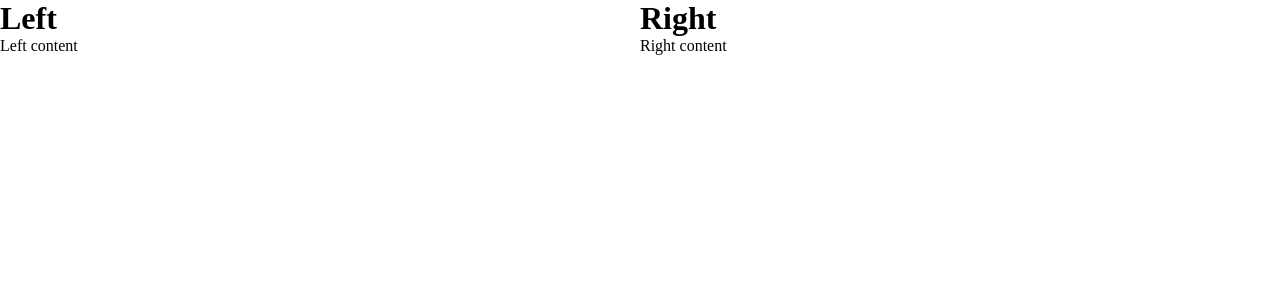
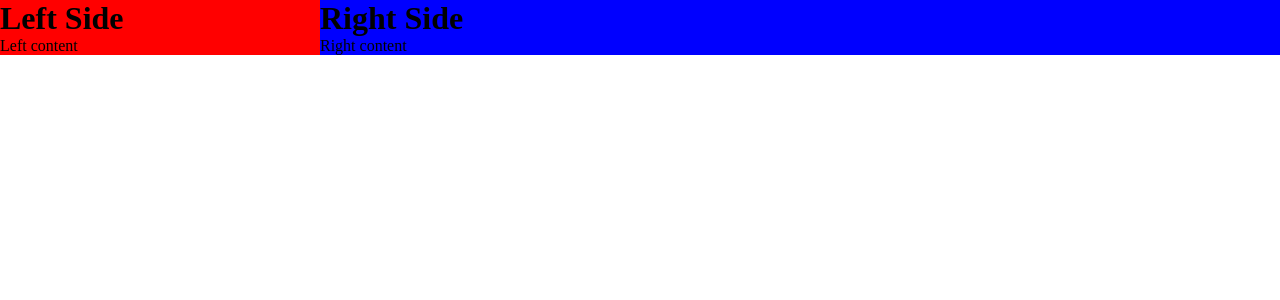
Before and after one commit to phamducbinhh/React-Design-Patterns, a React (Vite) app: page / in a window 1280 px wide. Shown: the top 300 px of the page. Built offline with nearby package versions, Linux system fonts and the light colour scheme.

Commit message:
Design-Pattern Layout component : Enhancement

```diff
--- a/src/App.tsx
+++ b/src/App.tsx
@@ -1,23 +1,28 @@
 import SplitScreen from './components/SplitScreen'
 
-const LeftSideComponent = () => {
+const LeftSideComponent = ({ title }: { title: string }) => {
   return (
-    <div>
-      <h1>Left</h1>
+    <div style={{ backgroundColor: 'red' }}>
+      <h1>{title}</h1>
       <p>Left content</p>
     </div>
   )
 }
 
-const RightSideComponent = () => {
+const RightSideComponent = ({ title }: { title: string }) => {
   return (
-    <div>
-      <h1>Right</h1>
+    <div style={{ backgroundColor: 'blue' }}>
+      <h1>{title}</h1>
       <p>Right content</p>
     </div>
   )
 }
 
 export default function App() {
-  return <SplitScreen Left={LeftSideComponent} Right={RightSideComponent} />
+  return (
+    <SplitScreen leftWidth={1} rightWidth={3}>
+      <LeftSideComponent title='Left Side' />
+      <RightSideComponent title='Right Side' />
+    </SplitScreen>
+  )
 }
--- a/src/components/SplitScreen.tsx
+++ b/src/components/SplitScreen.tsx
@@ -1,26 +1,24 @@
 import styled from 'styled-components'
 
 export interface SplitScreenProps {
-  Left: React.ComponentType
-  Right: React.ComponentType
+  children: [React.ReactNode, React.ReactNode]
+  leftWidth?: number
+  rightWidth?: number
 }
 
 const Container = styled.div`
   display: flex;
 `
-const Panel = styled.div`
-  flex: 1;
+const Panel = styled.div<{ flex: number }>`
+  flex: ${({ flex }) => flex};
 `
 
-export default function SplitScreen({ Left, Right }: SplitScreenProps) {
+export default function SplitScreen({ children, leftWidth = 1, rightWidth = 1 }: SplitScreenProps) {
+  const [Left, Right] = children
   return (
     <Container>
-      <Panel>
-        <Left />
-      </Panel>
-      <Panel>
-        <Right />
-      </Panel>
+      <Panel flex={leftWidth}>{Left}</Panel>
+      <Panel flex={rightWidth}>{Right}</Panel>
     </Container>
   )
 }
```
